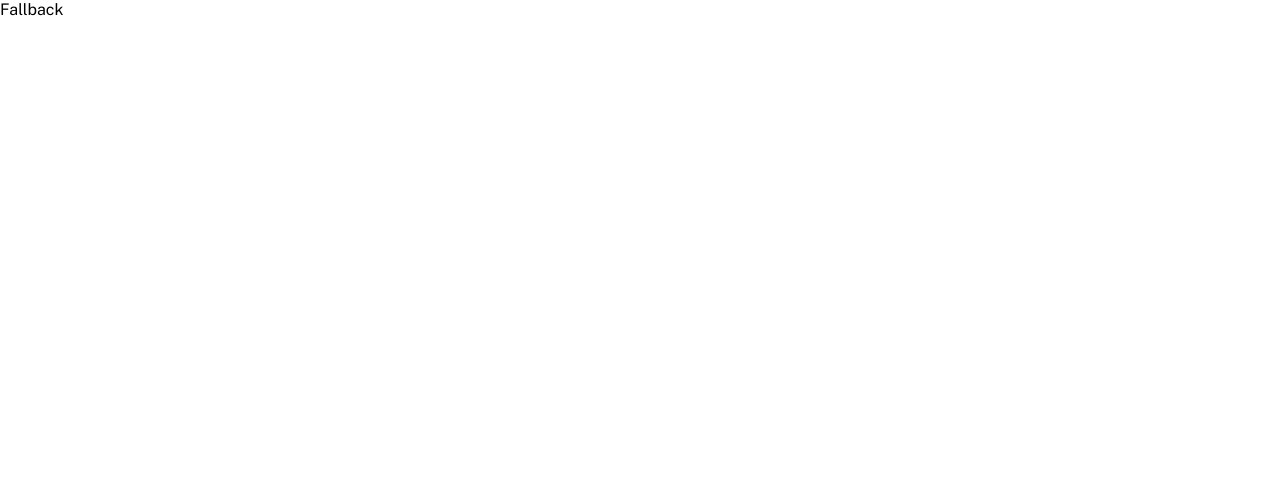
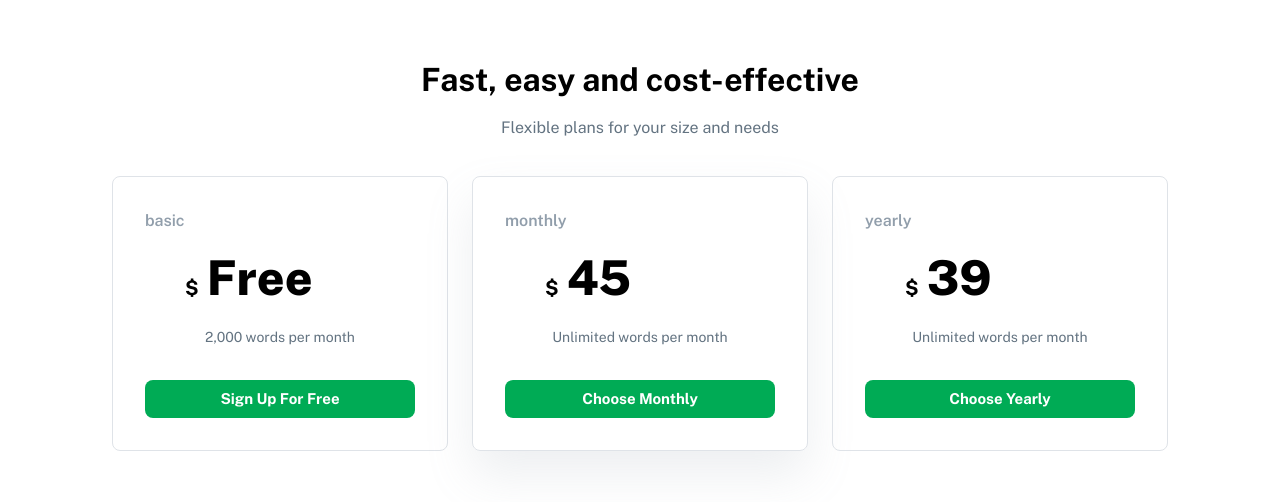
Before and after one commit to dhana0123/marathon, a React (Create React App) app: page /plans in a window 1280 px wide. Before the commit this address had no page. Shown: the top 502 px of the page. Built offline with nearby package versions, Linux system fonts and the light colour scheme.

Commit message:
fix(subscription): initialized

```diff
--- a/package.json
+++ b/package.json
@@ -14,6 +14,7 @@
     "@types/node": "^16.18.3",
     "@types/react": "^18.0.25",
     "@types/react-dom": "^18.0.9",
+    "axios": "^1.2.1",
     "react": "^18.2.0",
     "react-dom": "^18.2.0",
     "react-draft-wysiwyg": "^1.15.0",
--- a/src/App.css
+++ b/src/App.css
@@ -6,6 +6,7 @@
   box-sizing: border-box;
   font-family: "Public Sans", sans-serif;
   /* outline: 1px solid red; */
+  /* zoom: 99.7%; */
 }
 
 /* width */
--- /dev/null
+++ b/src/Routes/Plans.tsx
@@ -0,0 +1,13 @@
+import React from "react";
+import { Box, Container } from "@mui/material";
+import Subscription from "../sections/Subscription";
+
+const Plans = () => {
+  return (
+    <Container sx={{ pt: 5 }}>
+      <Subscription />
+    </Container>
+  );
+};
+
+export default Plans;
--- a/src/Routes/index.ts
+++ b/src/Routes/index.ts
@@ -3,5 +3,6 @@ import Login from "./Login";
 import Fallback from "./Fallback";
 import DashBoard from "./DashBoard";
 import ProjectCreate from "./ProjectCreate";
+import Plans from "./Plans";
 
-export { Landing, Login, Fallback, DashBoard, ProjectCreate };
+export { Landing, Login, Fallback, DashBoard, ProjectCreate, Plans };
--- a/src/components/Nav/ToolsMenu.tsx
+++ b/src/components/Nav/ToolsMenu.tsx
@@ -87,7 +87,7 @@ const ToolsMenu = ({
                 height: "1.6rem",
                 color: isParentSelcted
                   ? theme.palette.primary.main
-                  : theme.palette.grey[600],
+                  : theme.palette.primary.main,
               }}
             />
           </ListItemIcon>
--- /dev/null
+++ b/src/config.ts
@@ -0,0 +1,5 @@
+const serverUrl = "http://localhost:8000";
+
+export default {
+  serverUrl,
+};
--- a/src/sections/Nav/TopBar.tsx
+++ b/src/sections/Nav/TopBar.tsx
@@ -12,6 +12,7 @@ import {
   Zoom,
   ClickAwayListener,
 } from "@mui/material";
+import { useNavigate } from "react-router-dom";
 import { Verified, PersonRounded, TableRowsRounded } from "@mui/icons-material";
 import SearchPanel from "../Dashboard/SearchPanel";
 import ResultPanel from "../Dashboard/ResultPanel";
@@ -24,6 +25,8 @@ const TopBar = ({ setOpen }: Props) => {
   const [searchTerm, setSearchTerm] = React.useState("");
   const [openSearch, setOpenSearch] = React.useState(false);
   const [openResultPanel, setOpenResultPanel] = React.useState(false);
+
+  const navigate = useNavigate();
 
   const handleSearchFocus = () => {
     setOpenSearch(true);
@@ -136,6 +139,7 @@ const TopBar = ({ setOpen }: Props) => {
               startIcon={<Verified />}
               variant="contained"
               disableElevation
+              onClick={() => navigate("/plans")}
             >
               Upgrade to Pro
             </Button>
--- a/src/sections/Projects/ProjectCard.tsx
+++ b/src/sections/Projects/ProjectCard.tsx
@@ -1,8 +1,10 @@
 import React from "react";
 import { Box, Divider, Typography, Stack, IconButton } from "@mui/material";
 import { MoreVert } from "@mui/icons-material";
+import { useTheme } from "@mui/material/styles";
 
 const ProjectCard = () => {
+  const theme = useTheme();
   return (
     <Box
       onClick={() => console.log("cool")}
@@ -11,8 +13,8 @@ const ProjectCard = () => {
       borderRadius={"16px"}
       sx={{
         cursor: "pointer",
+        border: `1px solid ${theme.palette.grey[300]}`,
       }}
-      boxShadow={(theme) => theme.shadows[8]}
     >
       <Stack
         direction="row"
--- /dev/null
+++ b/src/sections/Subscription/PlanCard.tsx
@@ -0,0 +1,74 @@
+import React from "react";
+import { Box, Stack, Typography, Button } from "@mui/material";
+import { useTheme } from "@mui/material/styles";
+
+type Props = {
+  plan?: string;
+  title?: string;
+  price?: string;
+  description?: string;
+  subtitle?: string;
+  buttonTitle: string;
+  highlet?: boolean;
+  onButtonOnClick: () => void;
+};
+
+const PlanCard = ({
+  title,
+  price,
+  description,
+  buttonTitle,
+  highlet,
+  onButtonOnClick,
+}: Props) => {
+  const theme = useTheme();
+  return (
+    <Box
+      p={4}
+      borderRadius={"8px"}
+      width="21rem"
+      sx={{
+        border: `1px solid ${theme.palette.grey[300]}`,
+        "&:hover": {
+          boxShadow: theme.shadows[24],
+        },
+        boxShadow: highlet ? theme.shadows[24] : "none",
+      }}
+    >
+      <Box>
+        <Typography color="grey.500" variant="subtitle1">
+          {title}
+        </Typography>
+        <Typography
+          sx={{ display: "inline-block", ml: 5, mr: 1, mt: 5 }}
+          variant="h5"
+        >
+          $
+        </Typography>
+        <Typography sx={{ display: "inline-block" }} variant="h2">
+          {price}
+        </Typography>
+        <Typography
+          my={2}
+          color="grey.600"
+          variant="body2"
+          textAlign={"center"}
+        >
+          {description}
+        </Typography>
+      </Box>
+      <Box>
+        <Button
+          onClick={onButtonOnClick}
+          fullWidth
+          variant="contained"
+          sx={{ mt: 2 }}
+        >
+          {buttonTitle}
+        </Button>
+      </Box>
+    </Box>
+  );
+};
+
+export default PlanCard;
--- /dev/null
+++ b/src/sections/Subscription/Subscription.tsx
@@ -0,0 +1,85 @@
+import React from "react";
+import { Box, Stack, Typography } from "@mui/material";
+import axios from "axios";
+import { useTheme } from "@mui/material/styles";
+import PlanCard from "./PlanCard";
+import config from "../../config";
+
+const Subscription = () => {
+  const theme = useTheme();
+
+  const handleMonthlyPlan = () => {
+    const priceId = "price_1MGTaQSEfslAQp0XVe5bOwYB";
+    const user = "639f273951f1a08f98394542";
+    axios
+      .post(`${config.serverUrl}/subscription/create-checkout-session`, {
+        priceId,
+        user,
+      })
+      .then((res) => console.log(res))
+      .catch((err) => console.log(err));
+  };
+
+  const handleYearlyPlan = () => {
+    const priceId = "price_1MGTbVSEfslAQp0XWGOGUmzJ";
+    const user = "639f273951f1a08f98394542";
+    axios
+      .post(`${config.serverUrl}/subscription/create-checkout-session`, {
+        priceId,
+        user,
+      })
+      .then((res) => console.log(res))
+      .catch((err) => console.log(err));
+  };
+
+  return (
+    <Box
+      width="100%"
+      p={2}
+      sx={{
+        display: "flex",
+        flexDirection: "column",
+        alignItems: "center",
+        justifyContent: "center",
+      }}
+    >
+      <Typography variant="h3" textAlign="center">
+        Fast, easy and cost-effective
+      </Typography>
+      <Typography my={1.5} variant="body1" sx={{ color: "grey.600" }}>
+        Flexible plans for your size and needs
+      </Typography>
+      <Stack mt={3} direction={"row"} spacing={3}>
+        <PlanCard
+          title="basic"
+          price={"Free"}
+          description={"2,000 words per month"}
+          subtitle={"No Credit card required"}
+          buttonTitle={"Sign up for free"}
+          onButtonOnClick={() => {
+            console.log("button cliced");
+          }}
+        />
+        <PlanCard
+          title={"monthly"}
+          price={"45"}
+          description={"Unlimited words per month"}
+          subtitle={"No Credit card required"}
+          highlet={true}
+          buttonTitle={"Choose Monthly"}
+          onButtonOnClick={handleMonthlyPlan}
+        />
+        <PlanCard
+          title={"yearly"}
+          price={"39"}
+          description={"Unlimited words per month"}
+          subtitle={"No Credit card required"}
+          buttonTitle={"Choose Yearly"}
+          onButtonOnClick={handleYearlyPlan}
+        />
+      </Stack>
+    </Box>
+  );
+};
+
+export default Subscription;
--- /dev/null
+++ b/src/sections/Subscription/index.tsx
@@ -0,0 +1 @@
+export { default } from "./Subscription";
```
Also changed, not shown: src/App.tsx (+12 -1 lines), 1 other file (tests, documents, lock files or other folders).
